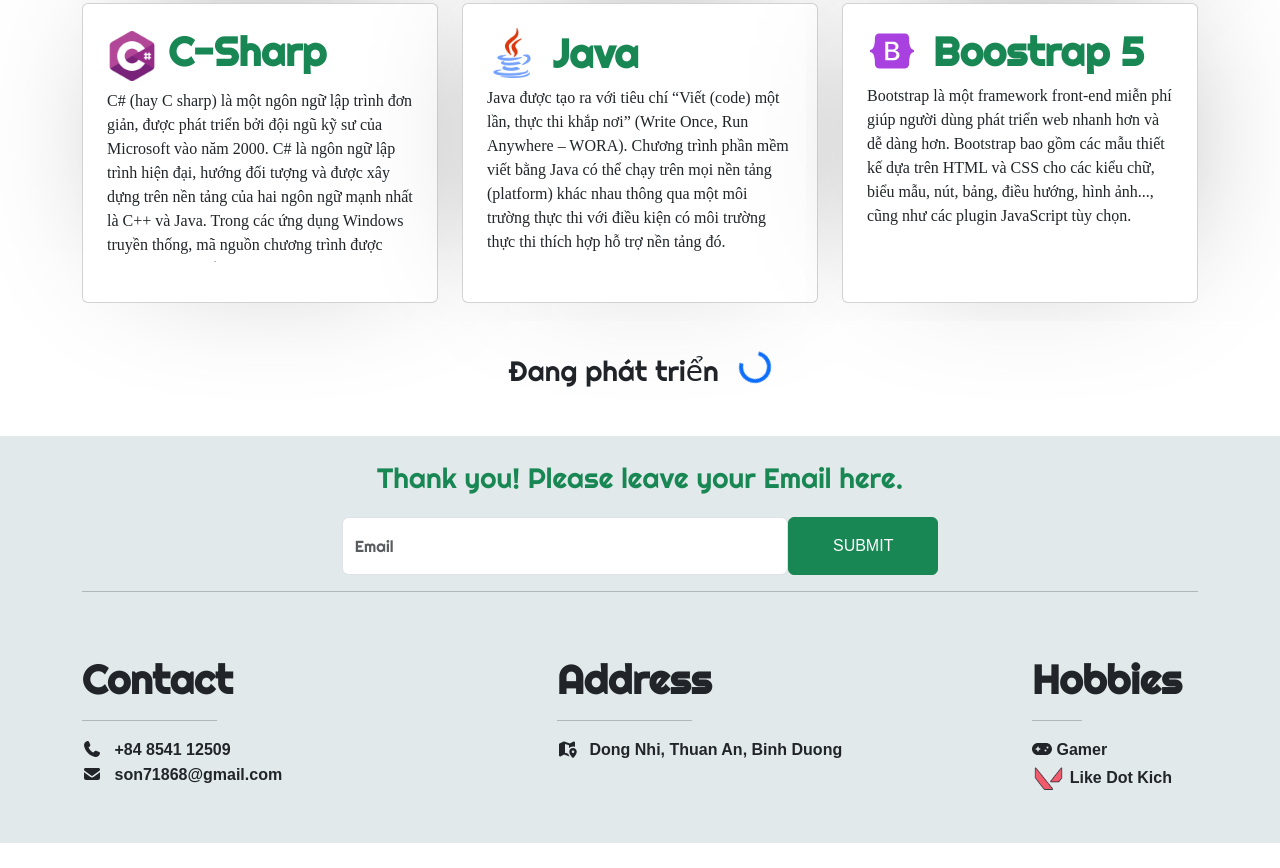
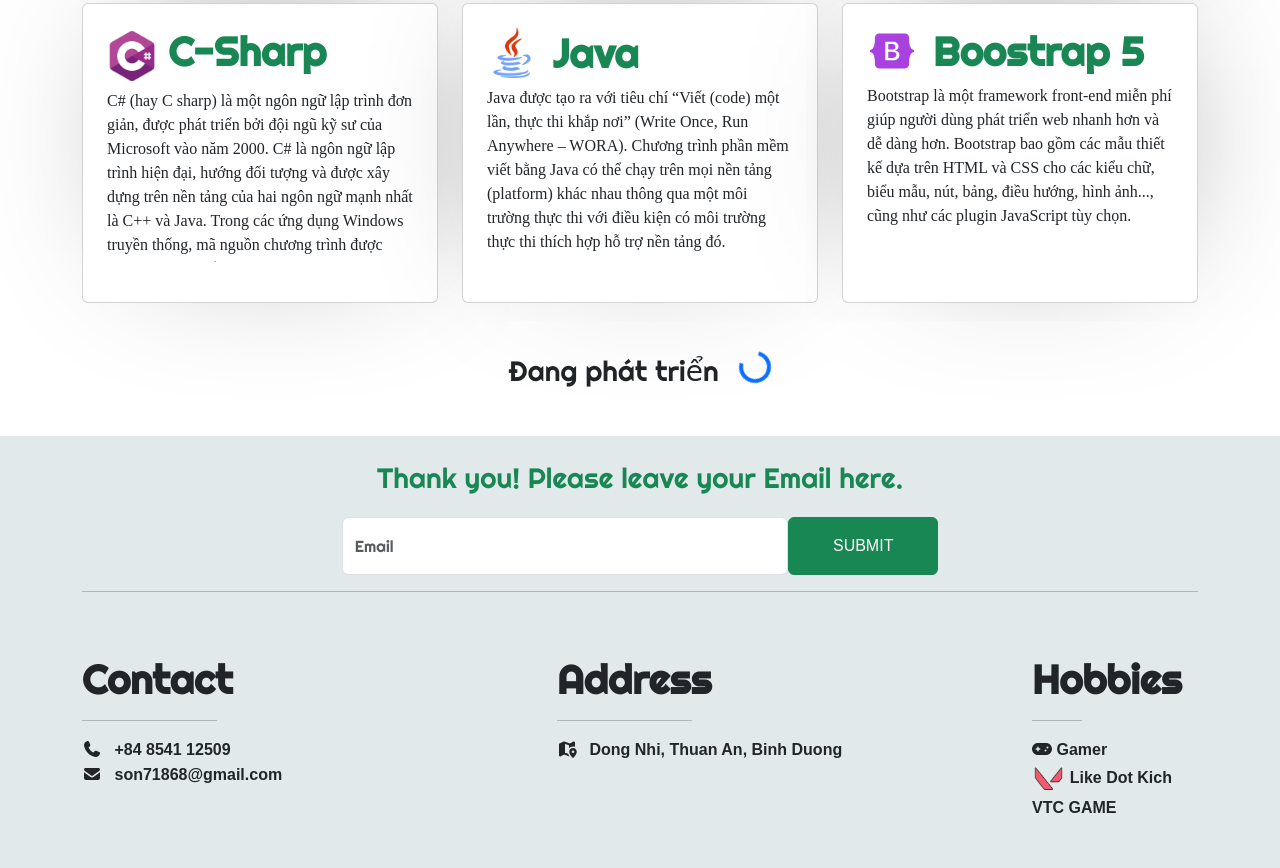
Before and after one commit to songitcode/songitcode, a plain HTML site: page index.html in a window 1280 px wide. Shown: the part 1834-2702 px from the top of the page. Before the commit the page ends 2677 px from the top, so only its background shows below. Drawn offline with Linux system fonts and the light colour scheme.

Commit message:
update footer 0.2

```diff
--- a/index.html
+++ b/index.html
@@ -309,7 +309,7 @@
                     <p></p>
                     <i class="fa-solid fa-gamepad"></i> <span>Gamer</span><br>
                     <img src="./imgs/icons-valorant-100.png" alt="Valorant" style="width: 20%;"> <span>Like
-                        Dot Kich</span>
+                        Dot Kich VTC GAME</span>
                 </div>
             </div>
         </div>
```
